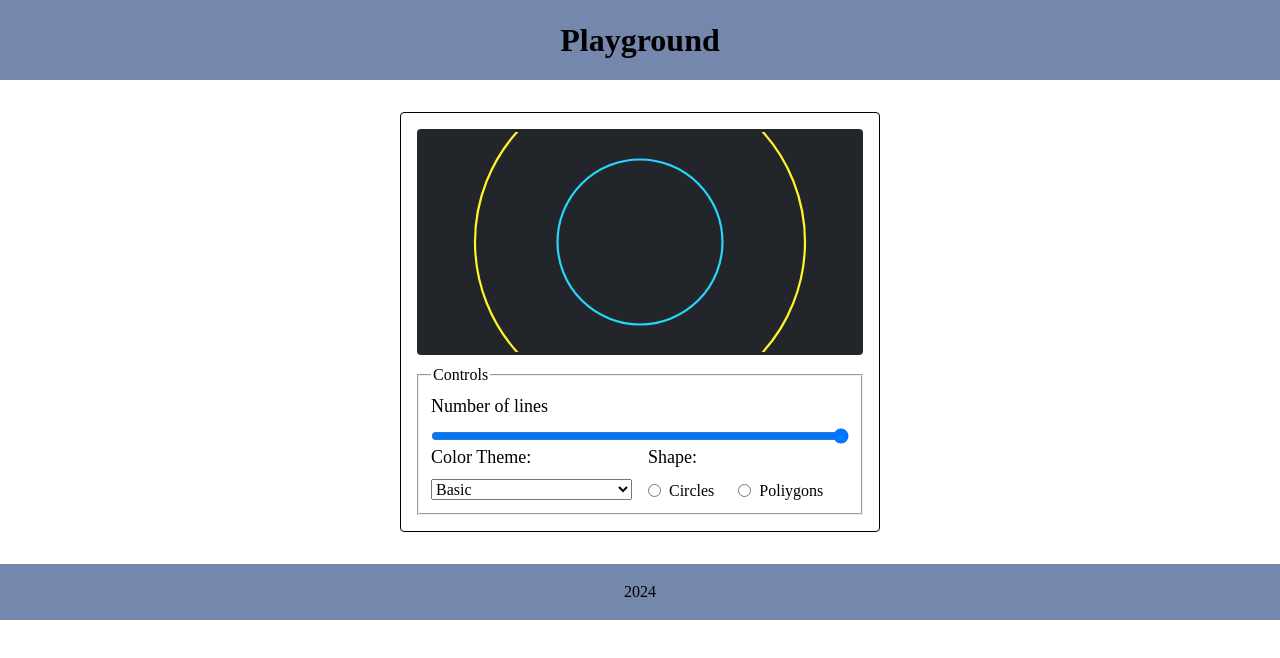
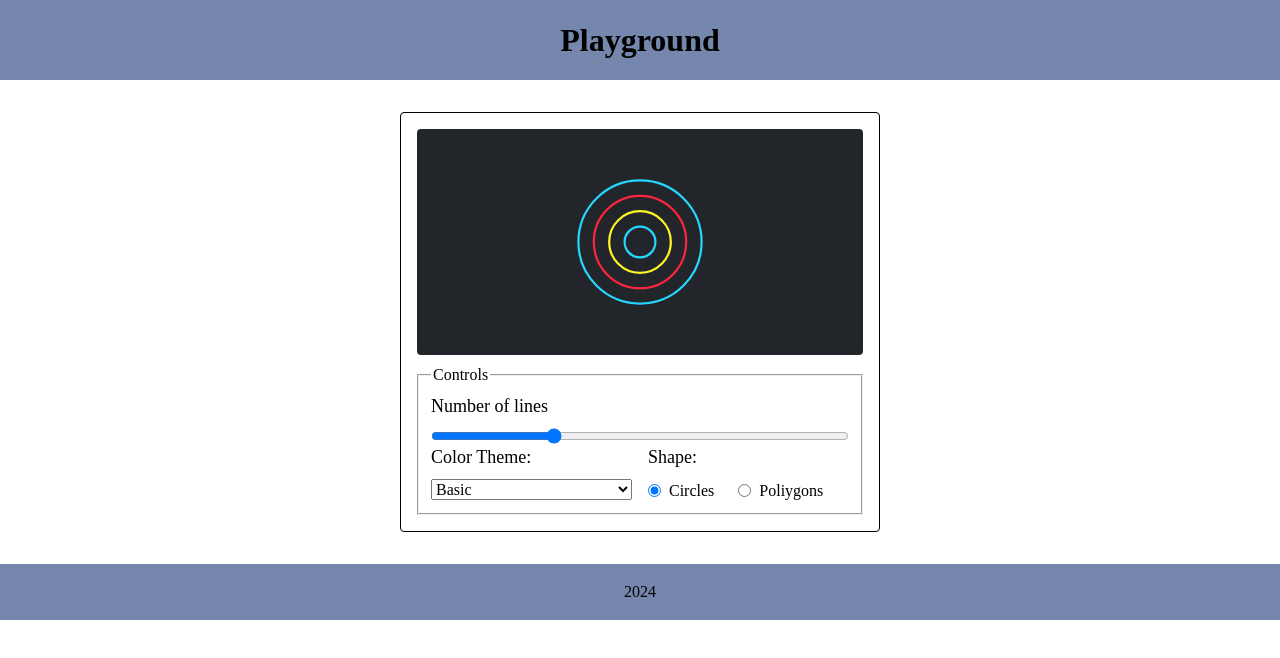
Before and after one commit to paulichdom/joy-of-react-playground, a React (Vite) app: page / in a window 1280 px wide. Shown: the top 658 px of the page. Built offline with nearby package versions, Linux system fonts and the light colour scheme.

Commit message:
control generative art

```diff
--- a/src/components/FormControls/GenerativeArt.tsx
+++ b/src/components/FormControls/GenerativeArt.tsx
@@ -16,7 +16,7 @@ export const Circle: React.FC<ShapeProps> = ({ index, colors }) => {
     <circle
       cx={100}
       cy={50}
-      r={index * 7.5 * 5}
+      r={index * 3.5 * 2}
       stroke={colors.lineColors[index % colors.lineColors.length]}
     />
   );
@@ -46,7 +46,7 @@ export const Polygon: React.FC<ShapeProps> = ({ index, colors }) => {
   );
 };
 
-export type Shape = 'circles' | 'polygon';
+export type Shape = 'circles' | 'polygons';
 
 type GenerativeArtProps = {
   numOfLines: number;
--- a/src/components/FormControls/GenerativeArtControls.tsx
+++ b/src/components/FormControls/GenerativeArtControls.tsx
@@ -21,7 +21,16 @@ const GenerativeArtControls = () => {
               <ControlHeading htmlFor="num-of-lines">
                 Number of lines
               </ControlHeading>
-              <RangeInput id="num-of-lines" type="range" min="1" max="15" />
+              <RangeInput
+                id="num-of-lines"
+                type="range"
+                min="1"
+                max="15"
+                value={numOfLines}
+                onChange={(event) => {
+                  setNumOfLines(parseInt(event.target.value));
+                }}
+              />
             </Column>
           </Row>
           <Row>
@@ -29,23 +38,41 @@ const GenerativeArtControls = () => {
               <ControlHeading htmlFor="color-theme">
                 Color Theme:
               </ControlHeading>
-              <SelectInput id="color-theme">
+              <SelectInput
+                id="color-theme"
+                value={colorTheme}
+                onChange={(event) => setColorTheme(event.target.value as Theme)}
+              >
                 <option value="basic">Basic</option>
                 <option value="monochrome">Monoschrome</option>
-                <option value="basic">Froot Loops</option>
-                <option value="basic">Spooky Night</option>
+                <option value="froot-loops">Froot Loops</option>
+                <option value="spooky">Spooky Night</option>
               </SelectInput>
             </Column>
             <Column>
               <ControlHeading>Shape:</ControlHeading>
               <RadioWrapper>
                 <RadioOption>
-                  <input type="radio" />
-                  <label>Circles</label>
+                  <input
+                    id="shape-circle"
+                    type="radio"
+                    name="shape"
+                    value="circles"
+                    checked={shape === 'circles'}
+                    onChange={(event) => setShape(event.target.value as Shape)}
+                  />
+                  <label htmlFor="shape-cirlce">Circles</label>
                 </RadioOption>
                 <RadioOption>
-                  <input type="radio" />
-                  <label>Poliygons</label>
+                  <input
+                    id="shape-polygon"
+                    type="radio"
+                    name="shape"
+                    value="polygons"
+                    checked={shape === 'polygons'}
+                    onChange={(event) => setShape(event.target.value as Shape)}
+                  />
+                  <label htmlFor="shape-poliygon">Poliygons</label>
                 </RadioOption>
               </RadioWrapper>
             </Column>
```
